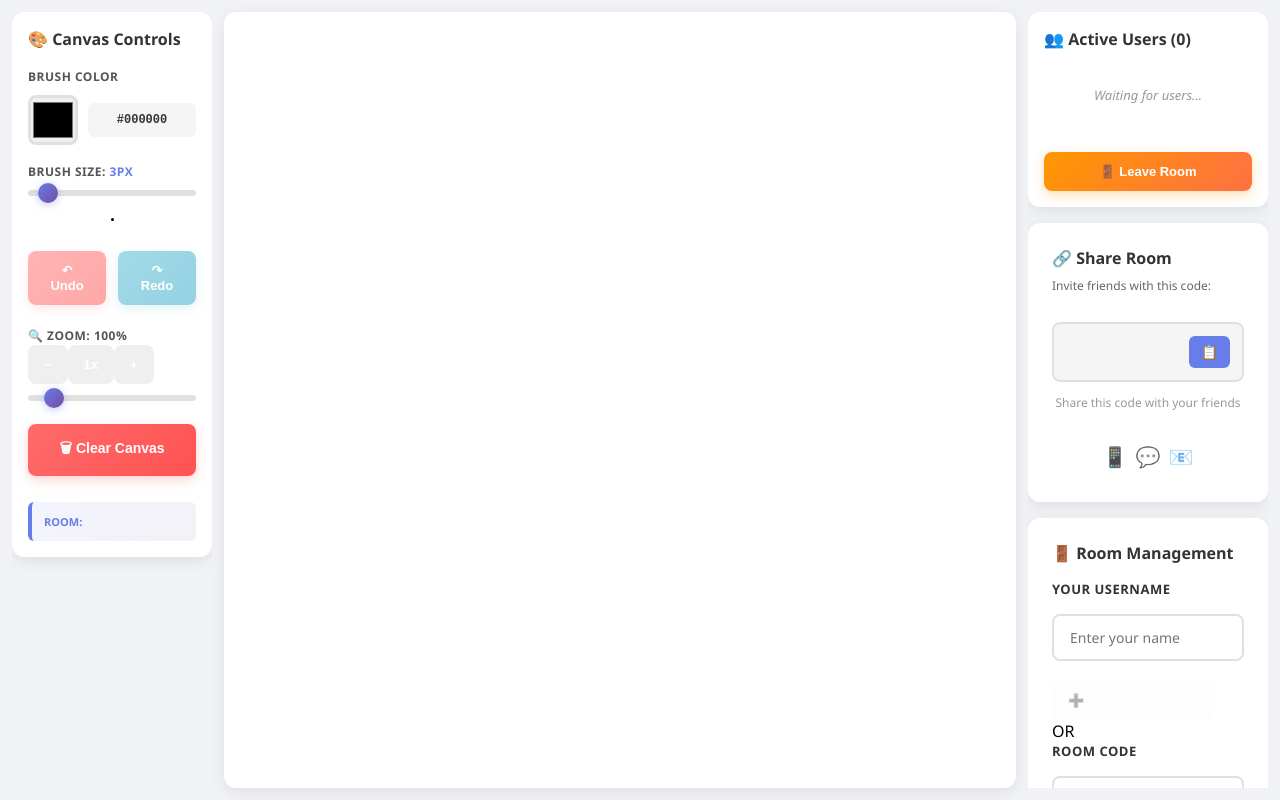
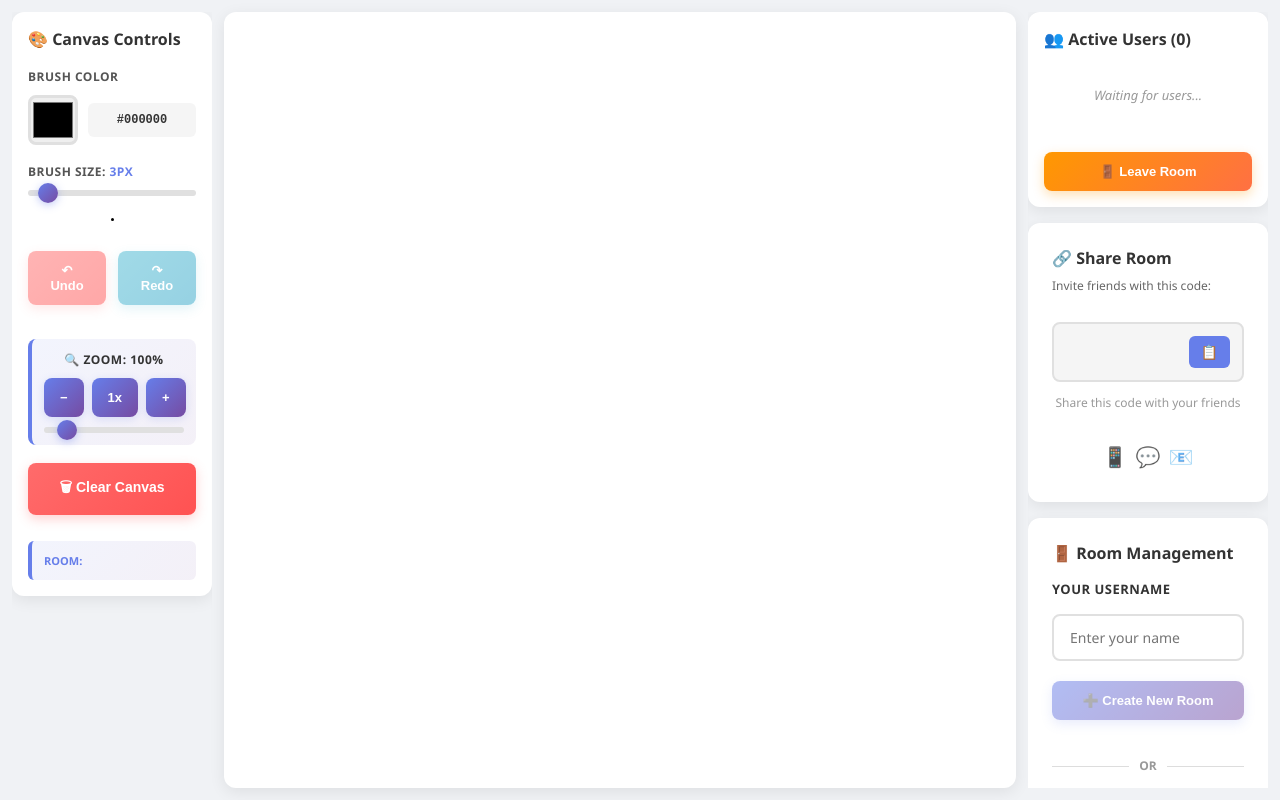
Before and after one commit to SriHarishVel/Collaboration-Canvas, a React (Vite) app in the folder client/: page / in a window 1280 px wide. Built offline with nearby package versions, Linux system fonts and the light colour scheme.

Commit message:
Update index.css

```diff
--- a/client/src/index.css
+++ b/client/src/index.css
@@ -389,7 +389,52 @@ body,
   gap: 12px;
 }
 
+.zoom-controls {
+  display: flex;
+  flex-direction: column;
+  gap: 10px;
+  margin-top: 16px;
+  padding: 12px;
+  background: linear-gradient(135deg, #667eea15 0%, #764ba215 100%);
+  border-radius: 8px;
+  border-left: 4px solid #667eea;
+}
 
+.zoom-controls .label-text {
+  display: block;
+  font-size: 12px;
+  font-weight: 600;
+  color: #333;
+  text-align: center;
+}
+
+.zoom-buttons {
+  display: grid;
+  grid-template-columns: 1fr 1fr 1fr;
+  gap: 8px;
+}
+
+.btn-zoom {
+  background: linear-gradient(135deg, #667eea 0%, #764ba2 100%);
+  padding: 10px 12px;
+  font-size: 14px;
+  font-weight: bold;
+  color: white;
+  border: none;
+  border-radius: 6px;
+  cursor: pointer;
+  transition: all 0.2s;
+  box-shadow: 0 2px 8px rgba(102, 126, 234, 0.2);
+}
+
+.btn-zoom:hover {
+  transform: translateY(-2px);
+  box-shadow: 0 4px 12px rgba(102, 126, 234, 0.3);
+}
+
+.btn-zoom:active {
+  transform: translateY(0);
+}
 
 .btn {
   padding: 12px 16px;
@@ -490,6 +535,92 @@ body,
 
 .btn-join-another:active {
   transform: translateY(0);
+}
+
+.btn-create-room {
+  width: 100%;
+  background: linear-gradient(135deg, #667eea 0%, #764ba2 100%);
+  padding: 12px 16px;
+  font-size: 13px;
+  font-weight: 600;
+  color: white;
+  border: none;
+  border-radius: 8px;
+  cursor: pointer;
+  transition: all 0.3s ease;
+  box-shadow: 0 4px 12px rgba(102, 126, 234, 0.3);
+  margin-bottom: 15px;
+}
+
+.btn-create-room:hover:not(:disabled) {
+  transform: translateY(-2px);
+  box-shadow: 0 6px 16px rgba(102, 126, 234, 0.4);
+}
+
+.btn-create-room:disabled {
+  opacity: 0.5;
+  cursor: not-allowed;
+}
+
+.btn-join-room {
+  width: 100%;
+  background: linear-gradient(135deg, #45B7D1 0%, #2FA5C8 100%);
+  padding: 12px 16px;
+  font-size: 13px;
+  font-weight: 600;
+  color: white;
+  border: none;
+  border-radius: 8px;
+  cursor: pointer;
+  transition: all 0.3s ease;
+  box-shadow: 0 4px 12px rgba(69, 183, 209, 0.3);
+}
+
+.btn-join-room:hover:not(:disabled) {
+  transform: translateY(-2px);
+  box-shadow: 0 6px 16px rgba(69, 183, 209, 0.4);
+}
+
+.btn-join-room:disabled {
+  opacity: 0.5;
+  cursor: not-allowed;
+}
+
+.room-management {
+  display: flex;
+  flex-direction: column;
+  gap: 12px;
+}
+
+.room-management .input-group {
+  margin-bottom: 8px;
+}
+
+.divider-line {
+  text-align: center;
+  color: #999;
+  font-weight: 600;
+  font-size: 12px;
+  margin: 10px 0;
+  position: relative;
+}
+
+.divider-line::before,
+.divider-line::after {
+  content: '';
+  position: absolute;
+  top: 50%;
+  width: 40%;
+  height: 1px;
+  background: #ddd;
+}
+
+.divider-line::before {
+  left: 0;
+}
+
+.divider-line::after {
+  right: 0;
 }
 
 .room-badge {
```
